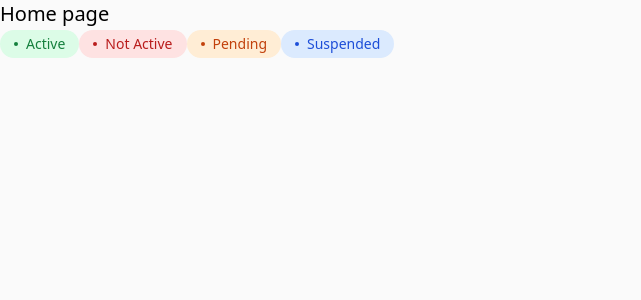
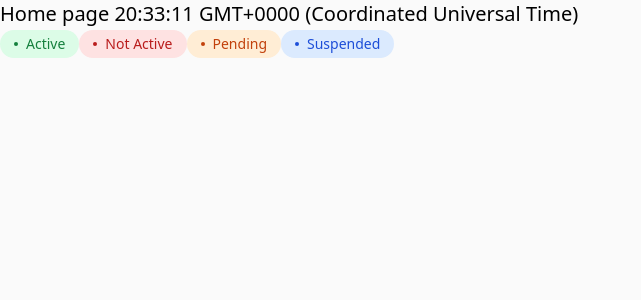
Before and after one commit to dmitrysdevfs/nextjs-crm, a Next.js app: page / in a window 1280 px wide. Shown: the top 300 px of the page, without its empty margins (0-641 px from the left). Built offline with nearby package versions, Linux system fonts and the light colour scheme.

Commit message:
Show dynamic rendering

```diff
--- a/src/app/page.tsx
+++ b/src/app/page.tsx
@@ -1,10 +1,12 @@
 import StatusLabel, { Status } from "@/app/components/status-label";
+import { headers } from "next/headers";
 
 
 export default function Home() {
+  console.log(headers());
   return (
     <main >
-      <h1 className="text-xl">Home page</h1>
+      <h1 className="text-xl">Home page {new Date().toTimeString()}</h1>
       <StatusLabel status={Status.Active}>Active</StatusLabel>
       <StatusLabel status={Status.NotActive}>Not Active</StatusLabel>
       <StatusLabel status={Status.Pending}>Pending</StatusLabel>
```
